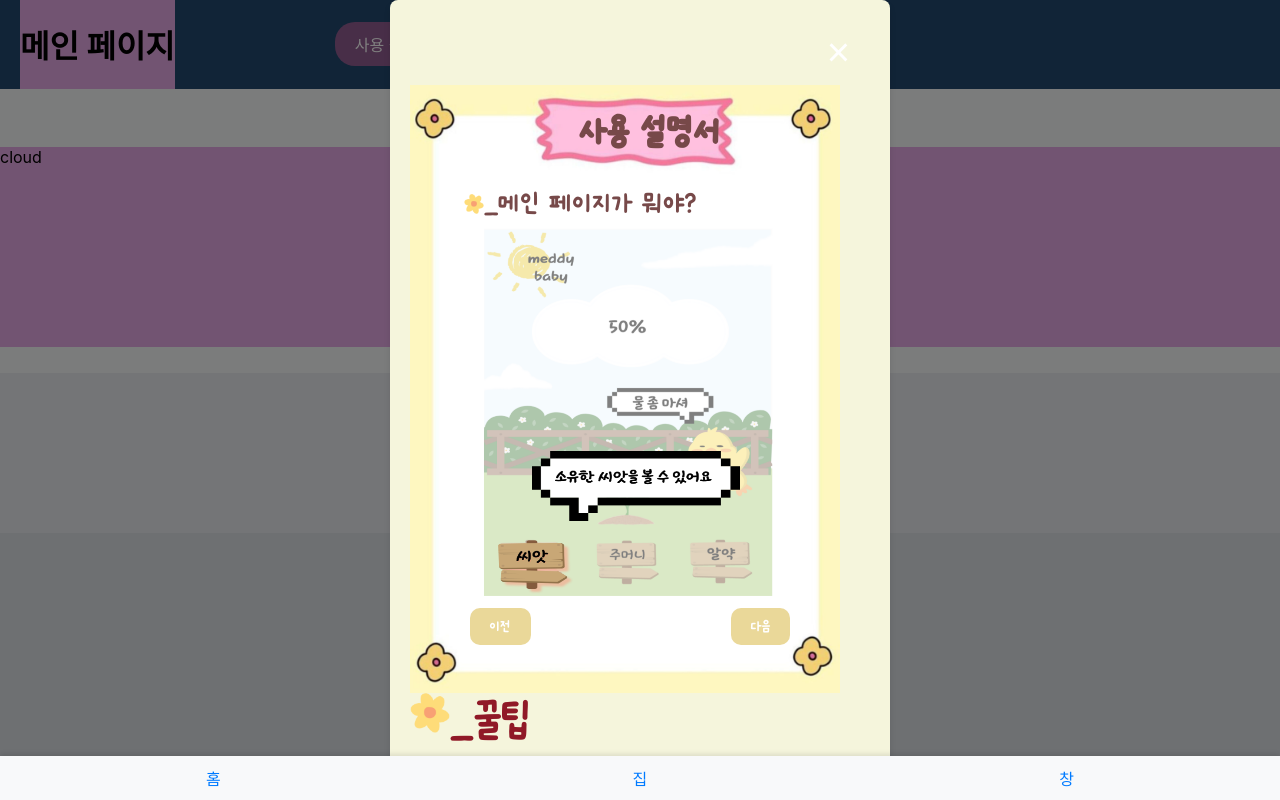
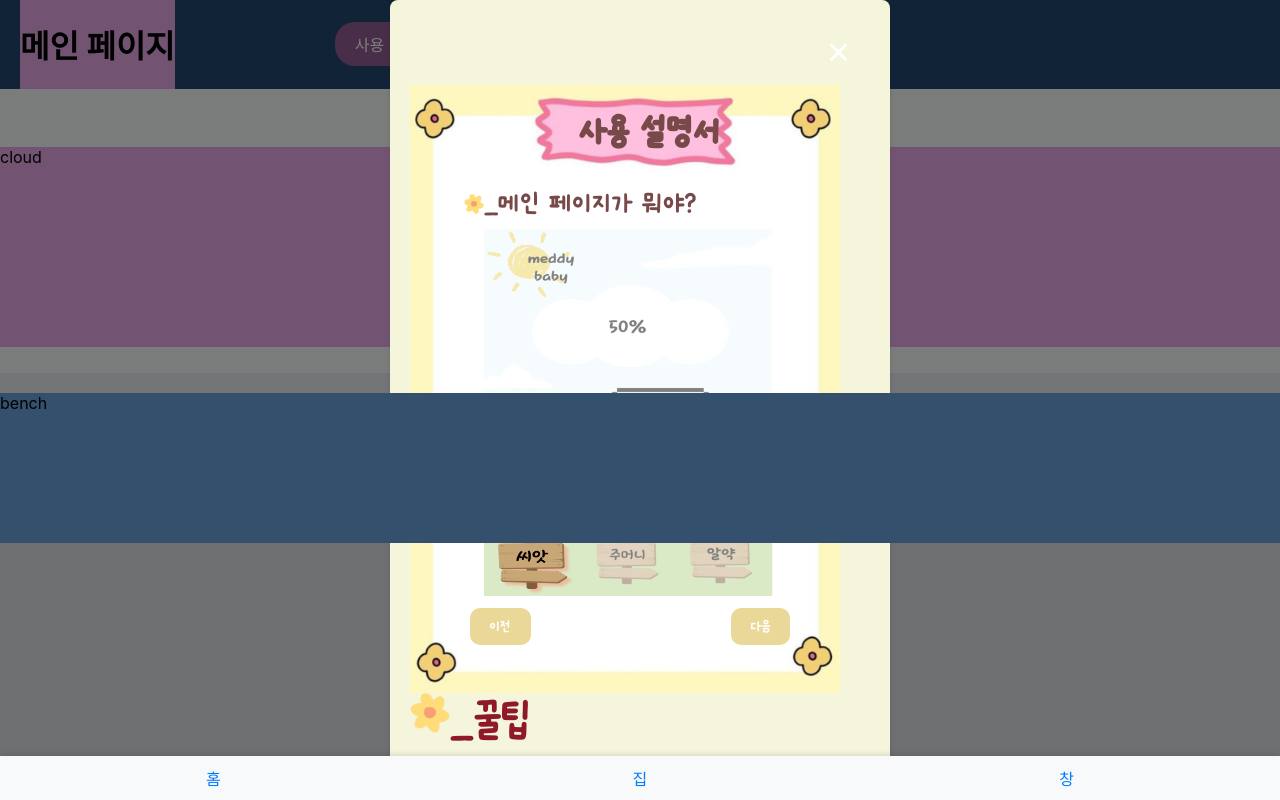
Before and after one commit to luminous037/OSS_project, a React (Create React App) app in the folder client/: page /Main in a window 1280 px wide. Built offline with nearby package versions, Linux system fonts and the light colour scheme.

Commit message:
[Feature]울타리 배치 공간 할당

```diff
--- a/client/src/components/mainPage/Main.css
+++ b/client/src/components/mainPage/Main.css
@@ -5,7 +5,7 @@
     overflow-y: auto; /* 섹션 내용이 넘칠 경우 스크롤 생성 */
   }
 
-
+  /*화면 상단 요소*/
   .mainpage-top-container {
     background-color: #f8f9fa;
     display: flex;
@@ -41,6 +41,7 @@
     height: 200px;
   }
 
+  /* 화면 중단 요소 */
   .mainpage-middle-container {
     background-color: #e9ecef;
     display: flex;
@@ -50,6 +51,15 @@
     height: 30vh;
   }
 
+  .bench-container{
+    position:relative;
+    bottom:-15px;
+    background-color: #34506d;
+    width: 100%;
+    height: 150px;
+  }
+
+  /*화면 하단 요소*/
   .mainpage-bottom-container {
     background-color: #dee2e6;
     display: flex;
--- a/client/src/components/mainPage/Main.js
+++ b/client/src/components/mainPage/Main.js
@@ -28,7 +28,7 @@ const MainPage = () => {
 
       <div className='mainpage-middle-container'>
       <InstructionModal isOpen={isModalOpen} close={() => setIsModalOpen(false)} />
-        <div>middle</div>
+        <div className='bench-container'>bench</div>
       </div>
 
 
```
